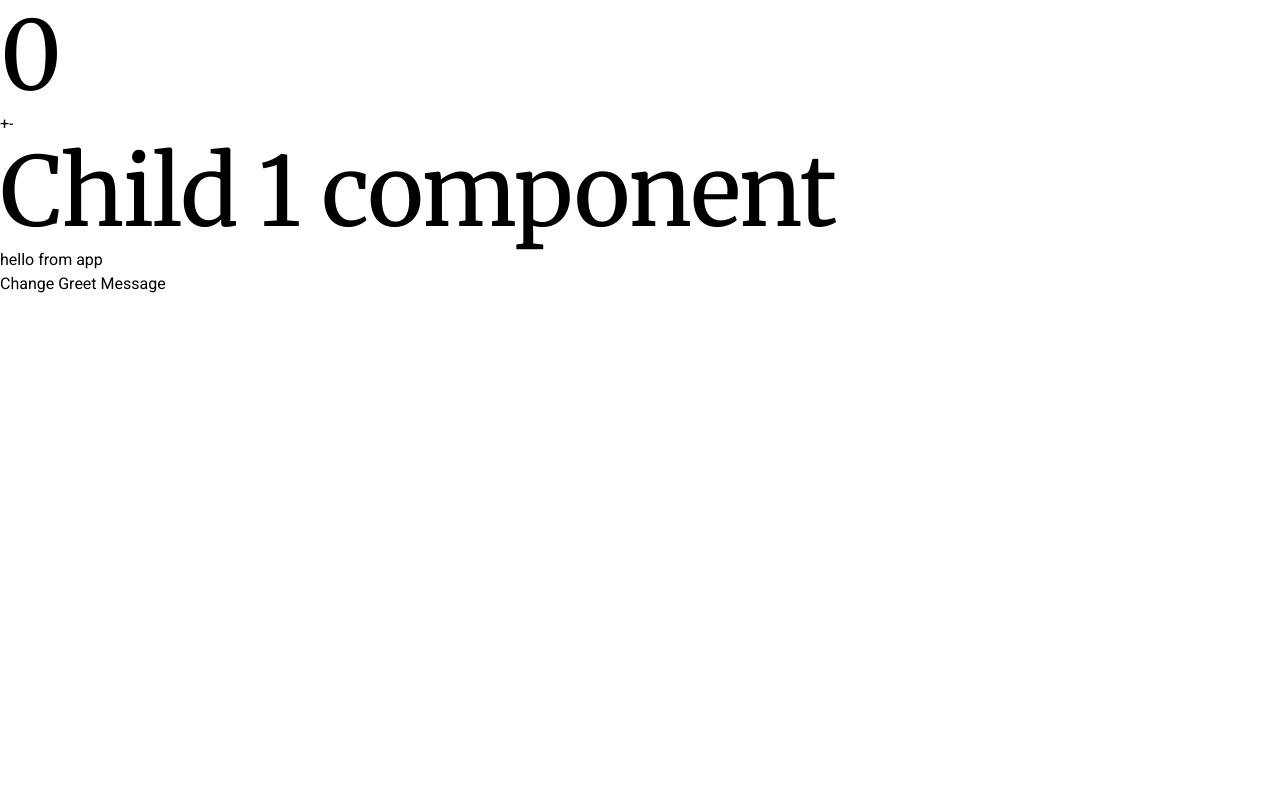
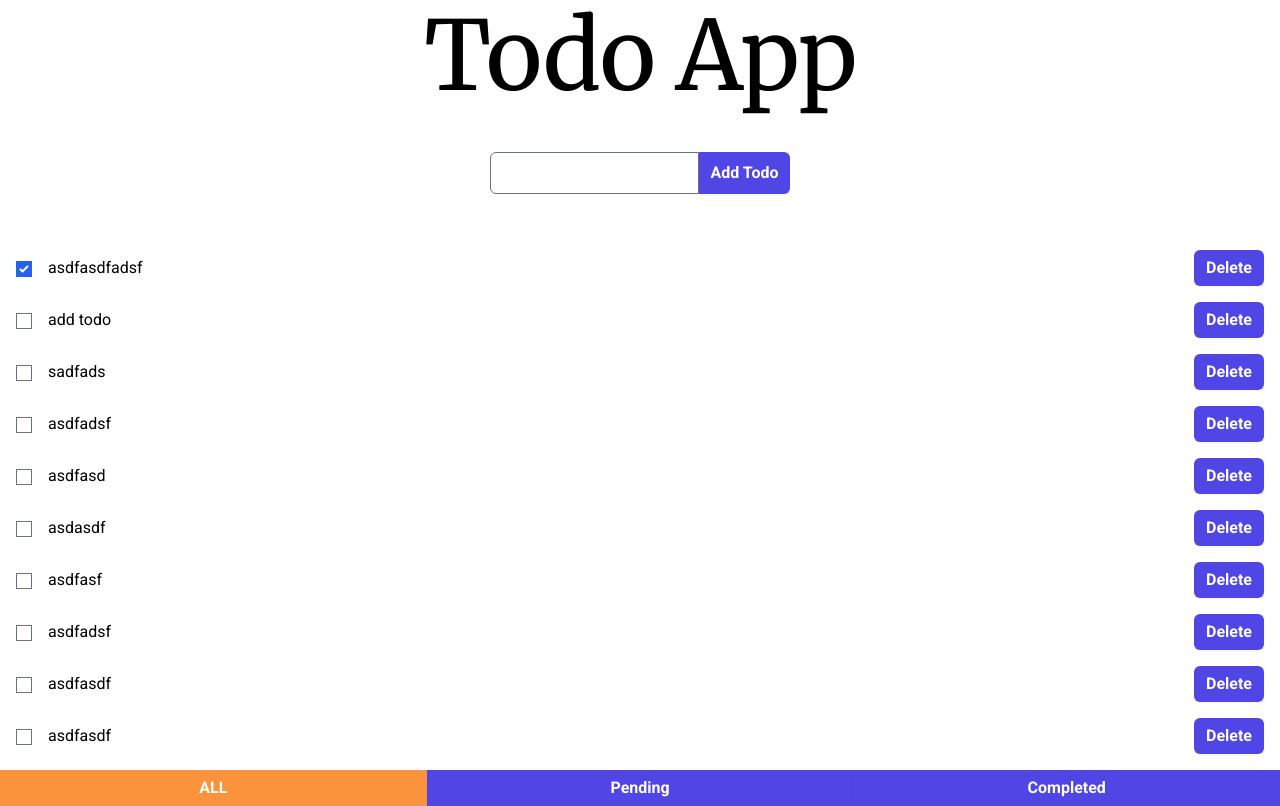
Before and after one commit to the-special-character/fs-8, a React app: page / in a window 1280 px wide. Built offline with nearby package versions, Linux system fonts and the light colour scheme; data requests are answered from the project's data file.

Commit message:
commit code

```diff
--- a/db.json
+++ b/db.json
@@ -2,13 +2,8 @@
   "todoList": [
     {
       "text": "asdfasdfadsf",
-      "isDone": false,
+      "isDone": true,
       "id": 8
-    },
-    {
-      "text": "asfasfasdf",
-      "isDone": false,
-      "id": 9
     },
     {
       "text": "add todo",
@@ -22,13 +17,38 @@
     },
     {
       "text": "asdfadsf",
-      "isDone": true,
+      "isDone": false,
       "id": 12
     },
     {
       "text": "asdfasd",
       "isDone": false,
       "id": 13
+    },
+    {
+      "text": "asdasdf",
+      "isDone": false,
+      "id": 14
+    },
+    {
+      "text": "asdfasf",
+      "isDone": false,
+      "id": 15
+    },
+    {
+      "text": "asdfadsf",
+      "isDone": false,
+      "id": 16
+    },
+    {
+      "text": "asdfasdf",
+      "isDone": false,
+      "id": 17
+    },
+    {
+      "text": "asdfasdf",
+      "isDone": false,
+      "id": 18
     }
   ]
 }
--- a/src/HOC/todoHOC.jsx
+++ b/src/HOC/todoHOC.jsx
@@ -1,6 +1,5 @@
 import React, {
-  PureComponent,
-  createRef,
+  useCallback,
   useEffect,
   useRef,
   useState,
@@ -10,22 +9,42 @@ export default WrappedComponent => {
   function HOCComponent() {
     const [todoList, setTodoList] = useState([]);
     const [filterType, setFilterType] = useState('all');
+    // const [loading, setLoading] = useState(false)
     const inputRef = useRef();
+    const loadingDialogRef = useRef()
+    const errorDialogRef = useRef()
+    const intervalRef = useRef()
 
-    const loadTodoData = async (ft = 'all') => {
+    const hideAfterInterval = useCallback(() => {
+      intervalRef.current = setInterval(() => {
+        errorDialogRef.current.close();
+       }, 5000)
+    }, [])
+
+
+    const loadTodoData = useCallback(async (ft = 'all') => {
+      // setLoading(true)
       try {
+        loadingDialogRef.current.showModal();
         let url = 'http://localhost:3004/todoList';
         if (ft !== 'all') {
           url += `?isDone=${ft === 'completed'}`;
         }
+        // throw new Error("somethig went wrong...")
         const res = await fetch(url);
         const json = await res.json();
         setTodoList(json);
         setFilterType(ft);
-      } catch (error) {}
-    };
+      } catch (error) {
+        errorDialogRef.current.innerHTML = error.message
+        errorDialogRef.current.showModal();
+        hideAfterInterval();
+      } finally {
+        loadingDialogRef.current.close();
+      }
+    }, []);
 
-    const addTodo = async event => {
+    const addTodo = useCallback(async event => {
       try {
         event.preventDefault();
         const todoText = inputRef.current;
@@ -48,9 +67,9 @@ export default WrappedComponent => {
         const todoItem = await res.json();
         setTodoList(val => [...val, todoItem]);
       } catch (error) {}
-    };
+    }, []);
 
-    const toggleComplete = async item => {
+    const toggleComplete = useCallback(async item => {
       try {
         const res = await fetch(
           `http://localhost:3004/todoList/${item.id}`,
@@ -77,9 +96,9 @@ export default WrappedComponent => {
           ]
         });
       } catch (error) {}
-    };
+    }, []);
 
-    const deleteTodo = async (item) => {
+    const deleteTodo = useCallback(async (item) => {
       try {
         await fetch(
           `http://localhost:3004/todoList/${item.id}`,
@@ -96,11 +115,18 @@ export default WrappedComponent => {
           ]
         });
       } catch (error) {}
-    }
+    }, [])
+
 
     useEffect(() => {
       loadTodoData();
-    }, []);
+
+      return () => {
+        if(intervalRef.current) {
+          clearInterval(intervalRef.current);
+        }
+      }
+    }, [loadTodoData]);
 
     return (
       <WrappedComponent
@@ -111,6 +137,8 @@ export default WrappedComponent => {
         ref={inputRef}
         todoList={todoList}
         filterType={filterType}
+        loadingDialogRef={loadingDialogRef}
+        errorDialogRef={errorDialogRef}
       />
     );
   }
--- a/src/Todo/index.jsx
+++ b/src/Todo/index.jsx
@@ -1,39 +1,46 @@
-import React, { forwardRef, memo } from 'react';
+import React, { forwardRef, memo, useContext, useRef } from 'react';
 import TodoForm from './todoForm';
 import TodoList from './todoList';
 import TodoFilter from './todoFilter';
-import todoHOC from '../HOC/todoHOC';
-import { ThemeProvider } from '../context/themeContext';
+import { useTodo } from '../context/todoContext';
 
-const Todo = forwardRef(
-  (
-    {
-      loadTodoData,
-      addTodo,
-      toggleComplete,
-      deleteTodo,
+function Todo() {
+
+  const {
     todoList,
     filterType,
-    },
-    ref,
-  ) => {
-    console.log('render app');
+    addTodo,
+    loadTodo,
+    updateTodo,
+    deleteTodo
+  } = useTodo()
+
+
   return (
     <main className="flex flex-col items-center h-screen">
+      {/* <dialog
+        className="backdrop:bg-gray-50/50"
+        ref={loadingDialogRef}
+      >
+        <h1>loading...</h1>
+      </dialog>
+      <dialog
+        className="backdrop:bg-gray-50/50"
+        ref={errorDialogRef}
+      ></dialog> */}
       <h1>Todo App</h1>
-        <TodoForm addTodo={addTodo} ref={ref} />
+      <TodoForm />
       <TodoList
-          toggleComplete={toggleComplete}
+        toggleComplete={updateTodo}
         deleteTodo={deleteTodo}
         todoList={todoList}
       />
       <TodoFilter
-          filterTodo={loadTodoData}
+        filterTodo={loadTodo}
         filterType={filterType}
       />
     </main>
   );
-  },
-);
+}
 
-export default todoHOC(memo(Todo));
+export default memo(Todo);
--- a/src/Todo/todoFilter.jsx
+++ b/src/Todo/todoFilter.jsx
@@ -1,7 +1,9 @@
 import React, { memo } from 'react';
 import clsx from 'clsx'
+import { useTodo } from '../context/todoContext';
 
-function TodoFilter({ filterTodo, filterType }) {
+function TodoFilter() {
+  const {loadTodo, filterType} = useTodo()
   return (
     <div className="filter w-full flex">
       <button
@@ -9,7 +11,7 @@ function TodoFilter({ filterTodo, filterType }) {
         className={clsx('btn rounded-none flex-1', {
           'bg-orange-400 hover:bg-orange-500': filterType === 'all'
         })}
-        onClick={() => filterTodo('all')}
+        onClick={() => loadTodo('all')}
       >
         ALL
       </button>
@@ -18,7 +20,7 @@ function TodoFilter({ filterTodo, filterType }) {
         className={clsx('btn rounded-none flex-1', {
           'bg-orange-400 hover:bg-orange-500': filterType === 'pending',
         })}
-        onClick={() => filterTodo('pending')}
+        onClick={() => loadTodo('pending')}
       >
         Pending
       </button>
@@ -27,7 +29,7 @@ function TodoFilter({ filterTodo, filterType }) {
         className={clsx('btn rounded-none flex-1', {
           'bg-orange-400 hover:bg-orange-500': filterType === 'completed',
         })}
-        onClick={() => filterTodo('completed')}
+        onClick={() => loadTodo('completed')}
       >
         Completed
       </button>
--- a/src/Todo/todoForm.jsx
+++ b/src/Todo/todoForm.jsx
@@ -1,15 +1,30 @@
-import React, { forwardRef, memo } from 'react';
+import React, { memo, useRef } from 'react';
+import { useTodo } from '../context/todoContext';
 
-const TodoForm = forwardRef(({ addTodo }, ref) => {
-  console.log('todo form');
+function TodoForm() {
+  const todoTextRef = useRef(null);
+  const { addTodo } = useTodo()
   return (
-    <form className="flex my-10" onSubmit={addTodo}>
+    <form
+      className="flex my-10"
+      onSubmit={e => {
+        e.preventDefault();
+        const todoText = todoTextRef.current;
+        if (todoText) {
+          addTodo({
+            text: todoText.value,
+            isDone: false,
+          });
+          todoText.value = ""
+        }
+      }}
+    >
       <div>
         <label htmlFor="todoText" className="sr-only">
           Todo Text
         </label>
         <input
-          ref={ref}
+          ref={todoTextRef}
           type="text"
           id="todoText"
           className="rounded-l-md"
@@ -20,7 +35,7 @@ const TodoForm = forwardRef(({ addTodo }, ref) => {
       </button>
     </form>
   );
-});
+}
 
 TodoForm.displayName = 'TodoForm';
 
--- a/src/Todo/todoListItem.jsx
+++ b/src/Todo/todoListItem.jsx
@@ -16,7 +16,7 @@ function TodoListItem({item, toggleComplete, deleteTodo}) {
           name="isCompleted"
           id="isCompleted"
           checked={item.isDone}
-          onChange={() => toggleComplete(item)}
+          onChange={() => toggleComplete({...item, isDone: !item.isDone})}
         />
       </div>
       <p className="flex-1 mx-4 line-clamp-1">
--- /dev/null
+++ b/src/context/todoContext.jsx
@@ -0,0 +1,132 @@
+import React, {
+  createContext,
+  useCallback,
+  useContext,
+  useEffect,
+  useMemo,
+  useReducer,
+} from 'react';
+import {
+  TodoReducer,
+  initTodoState,
+} from '../reducers/todoReducer';
+
+export const TodoContext = createContext(null);
+
+export function TodoProvider({ children }) {
+  const [state, dispatch] = useReducer(
+    TodoReducer,
+    initTodoState,
+  );
+
+  const loadTodo = useCallback(async () => {
+    try {
+      //   setIsLoading(true);
+      dispatch({ type: 'LOAD_TODO_REQUEST' });
+      const res = await fetch(
+        'http://localhost:3004/todoList',
+      );
+      const json = await res.json();
+      dispatch({
+        type: 'LOAD_TODO_SUCCESS',
+        payload: json,
+      });
+    } catch (error) {
+      dispatch({ type: 'LOAD_TODO_FAIL', payload: error });
+    }
+  }, []);
+
+  const addTodo = useCallback(async data => {
+    try {
+      dispatch({ type: 'ADD_TODO_REQUEST' });
+      const res = await fetch(
+        'http://localhost:3004/todoList',
+        {
+          method: 'POST',
+          body: JSON.stringify(data),
+          headers: {
+            'Content-Type': 'application/json',
+            accept: 'application/json',
+          },
+        },
+      );
+      const json = await res.json();
+      dispatch({ type: 'ADD_TODO_SUCCESS', payload: json });
+    } catch (error) {
+      dispatch({ type: 'ADD_TODO_FAIL', payload: error });
+    }
+  }, []);
+
+  const updateTodo = useCallback(async data => {
+    try {
+      dispatch({ type: 'UPDATE_TODO_REQUEST' });
+      const res = await fetch(
+        `http://localhost:3004/todoList/${data.id}`,
+        {
+          method: 'PUT',
+          body: JSON.stringify(data),
+          headers: {
+            'Content-Type': 'application/json',
+            accept: 'application/json',
+          },
+        },
+      );
+      const json = await res.json();
+      dispatch({
+        type: 'UPDATE_TODO_SUCCESS',
+        payload: json,
+      });
+    } catch (error) {
+      dispatch({
+        type: 'UPDATE_TODO_FAIL',
+        payload: error,
+      });
+    }
+  }, []);
+
+  const deleteTodo = useCallback(async data => {
+    try {
+      dispatch({ type: 'DELETE_TODO_REQUEST' });
+      await fetch(
+        `http://localhost:3004/todoList/${data.id}`,
+        {
+          method: 'DELETE',
+        },
+      );
+      dispatch({
+        type: 'DELETE_TODO_SUCCESS',
+        payload: data,
+      });
+    } catch (error) {
+      dispatch({
+        type: 'DELETE_TODO_FAIL',
+        payload: error,
+      });
+    }
+  }, []);
+
+  useEffect(() => {
+    loadTodo();
+  }, [loadTodo]);
+
+  const value = useMemo(
+    () => ({
+      ...state,
+      loadTodo,
+      addTodo,
+      updateTodo,
+      deleteTodo,
+    }),
+    [state, loadTodo, addTodo, updateTodo, deleteTodo],
+  );
+
+  console.log(value);
+
+  return (
+    <TodoContext.Provider value={value}>
+      {children}
+    </TodoContext.Provider>
+  );
+}
+
+export const useTodo = () => useContext(TodoContext)
--- a/src/index.jsx
+++ b/src/index.jsx
@@ -2,70 +2,71 @@ import React, { memo, useCallback, useMemo, useState } from 'react';
 import { createRoot } from 'react-dom/client';
 import './style.css';
 import Todo from './Todo';
+import { TodoProvider } from './context/todoContext';
 
 const container = document.getElementById('app');
 const root = createRoot(container);
 
-const Child1 = memo(({ msg }) => {
-  console.log('Child 1 component');
-  return (
-    <div>
-      <h1>Child 1 component</h1>
-      <p>{msg.title}</p>
-    </div>
-  );
-});
+// const Child1 = memo(({ msg }) => {
+//   console.log('Child 1 component');
+//   return (
+//     <div>
+//       <h1>Child 1 component</h1>
+//       <p>{msg.title}</p>
+//     </div>
+//   );
+// });
 
-Child1.displayName = "Child1"
+// Child1.displayName = "Child1"
 
-const Child2 = memo(({increment,decrement }) => {
-  console.log('Child 2 component');
-  return (
-    <div>
-      <button type="button" onClick={increment}>
-        +
-      </button>
-      <button type="button" onClick={decrement}>
-        -
-      </button>
-    </div>
-  );
-});
+// const Child2 = memo(({increment,decrement }) => {
+//   console.log('Child 2 component');
+//   return (
+//     <div>
+//       <button type="button" onClick={increment}>
+//         +
+//       </button>
+//       <button type="button" onClick={decrement}>
+//         -
+//       </button>
+//     </div>
+//   );
+// });
 
-Child2.displayName = "Child2"
+// Child2.displayName = "Child2"
 
-function App() {
-  const [count, setCount] = useState(0)
-  const [greet, setGreet] = useState('hello');
+// function App() {
+//   const [count, setCount] = useState(0)
+//   const [greet, setGreet] = useState('hello');
 
-  const increment = useCallback(() => {
-    setCount(val  => val + 1);
-  }, []);
+//   const increment = useCallback(() => {
+//     setCount(val  => val + 1);
+//   }, []);
 
-  const decrement = useCallback(() => {
-    setCount(val  => val - 1);
-  }, []);
+//   const decrement = useCallback(() => {
+//     setCount(val  => val - 1);
+//   }, []);
 
-  const msg = useMemo(
-    () => ({ title: `${greet} from app` }),
-    [greet],
-  );
+//   const msg = useMemo(
+//     () => ({ title: `${greet} from app` }),
+//     [greet],
+//   );
 
-  const changeGreetMsg = () => {
-    setGreet("bounjour")
-  }
+//   const changeGreetMsg = () => {
+//     setGreet("bounjour")
+//   }
 
-  return (
-    <div>
+//   return (
+//     <div>
 
-      <h1>{count}</h1>
+//       <h1>{count}</h1>
 
-      <Child2 increment={increment} decrement={decrement} />
-      <Child1 msg={msg} />
+//       <Child2 increment={increment} decrement={decrement} />
+//       <Child1 msg={msg} />
 
-      <button type='button' onClick={changeGreetMsg}>Change Greet Message</button>
-    </div>
-  );
-}
+//       <button type='button' onClick={changeGreetMsg}>Change Greet Message</button>
+//     </div>
+//   );
+// }
 
-root.render(<App />);
+root.render(<TodoProvider><Todo /></TodoProvider>);
--- /dev/null
+++ b/src/reducers/todoReducer.js
@@ -0,0 +1,72 @@
+export const initTodoState = {
+  todoList: [],
+  filterType: 'all',
+  isLoading: false,
+  hasError: false,
+};
+
+export const TodoReducer = (state, { type, payload }) => {
+  switch (type) {
+    case 'LOAD_TODO_REQUEST':
+    case 'ADD_TODO_REQUEST':
+    case 'UPDATE_TODO_REQUEST':
+    case 'DELETE_TODO_REQUEST':
+      return { ...state, isLoading: true };
+
+    case 'LOAD_TODO_SUCCESS':
+      return {
+        ...state,
+        isLoading: false,
+        todoList: payload,
+      };
+
+    case 'ADD_TODO_SUCCESS':
+      return {
+        ...state,
+        isLoading: false,
+        todoList: [...state.todoList, payload],
+      };
+
+    case 'UPDATE_TODO_SUCCESS': {
+      const index = state.todoList.findIndex(
+        x => x.id === payload.id,
+      );
+      return {
+        ...state,
+        isLoading: false,
+        todoList: [
+          ...state.todoList.slice(0, index),
+          payload,
+          ...state.todoList.slice(index + 1),
+        ],
+      };
+    }
+
+    case 'DELETE_TODO_SUCCESS': {
+      const index = state.todoList.findIndex(
+        x => x.id === payload.id,
+      );
+      return {
+        ...state,
+        isLoading: false,
+        todoList: [
+          ...state.todoList.slice(0, index),
+          ...state.todoList.slice(index + 1),
+        ],
+      };
+    }
+
+    case 'LOAD_TODO_FAIL':
+    case 'ADD_TODO_FAIL':
+    case 'UPDATE_TODO_FAIL':
+    case 'DELETE_TODO_FAIL':
+      return {
+        ...state,
+        isLoading: false,
+        hasError: !!payload,
+      };
+
+    default:
+      return state;
+  }
+};
```
Also changed, not shown: src/Todo/test.jsx (deleted, +0 -9 lines). Lines whose indentation alone changed are shown as unchanged.
